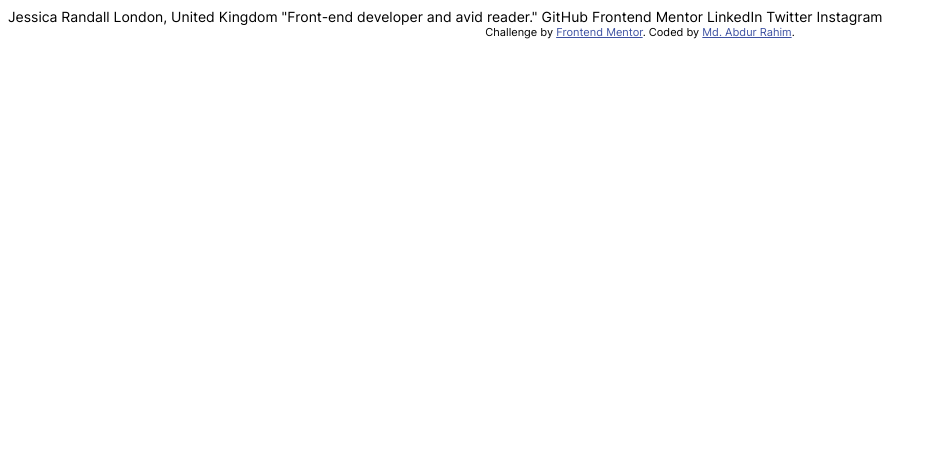
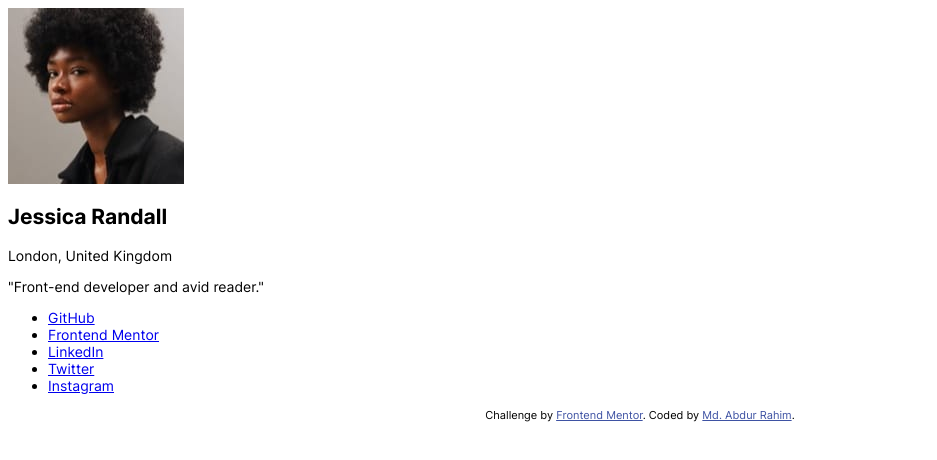
Before and after one commit to rahim-jr/Social-Links-Profile-Project, a plain HTML site: page index.html in a window 1280 px wide. Shown: the whole page, without its empty margins (0-937 px from the left). Drawn offline with Linux system fonts and the light colour scheme.

Commit message:
Added section of the main content page

```diff
--- a/index.html
+++ b/index.html
@@ -13,8 +13,23 @@
 
   <body>
 
-    Jessica Randall London, United Kingdom "Front-end developer and avid
-    reader." GitHub Frontend Mentor LinkedIn Twitter Instagram
+    <section class="container">
+        <div class="card">
+            <img src="./assets/images/avatar-jessica.jpeg" alt="UserName"/>
+            <h1>Jessica Randall</h1>
+            <p>London, United Kingdom</p>
+            <p>"Front-end developer and avid reader."</p>
+
+            <ul class="linktree">
+                <li><a href="https://github.com/">GitHub</a></li>
+                <li><a href="https://www.frontendmentor.io/">Frontend Mentor</a></li>
+                <li><a href="https://www.linkedin.com/">LinkedIn</a></li>
+                <li><a href="https://twitter.com/">Twitter</a></li>
+                <li><a href="https://instagram.com/">Instagram</a></li>
+            </ul>
+
+        </div>
+    </section>
 
     <div class="attribution">
       Challenge by <a href="https://www.frontendmentor.io?ref=challenge" target="_blank">Frontend Mentor</a>. Coded by <a href="#">Md. Abdur Rahim</a>.
```
